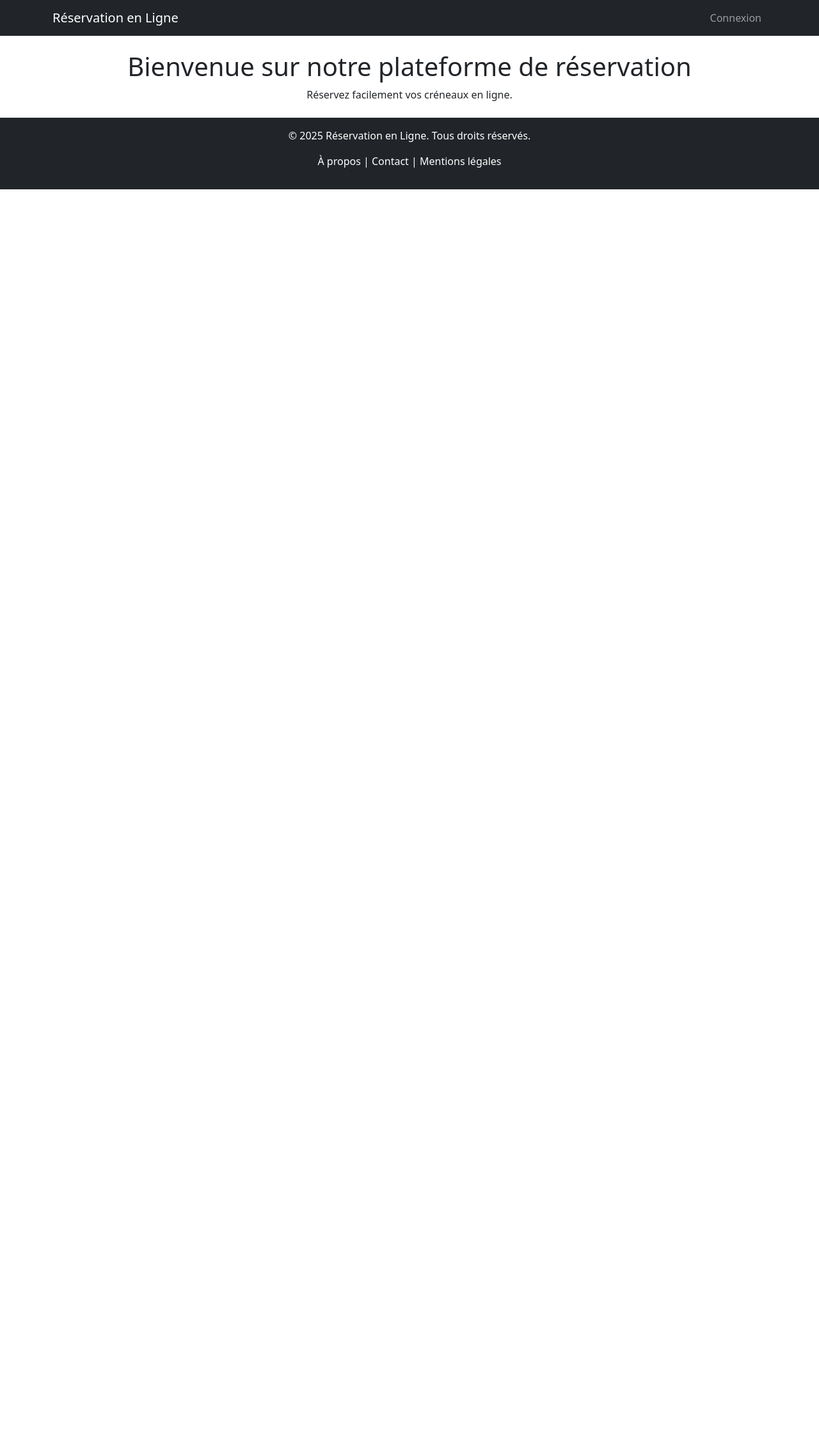
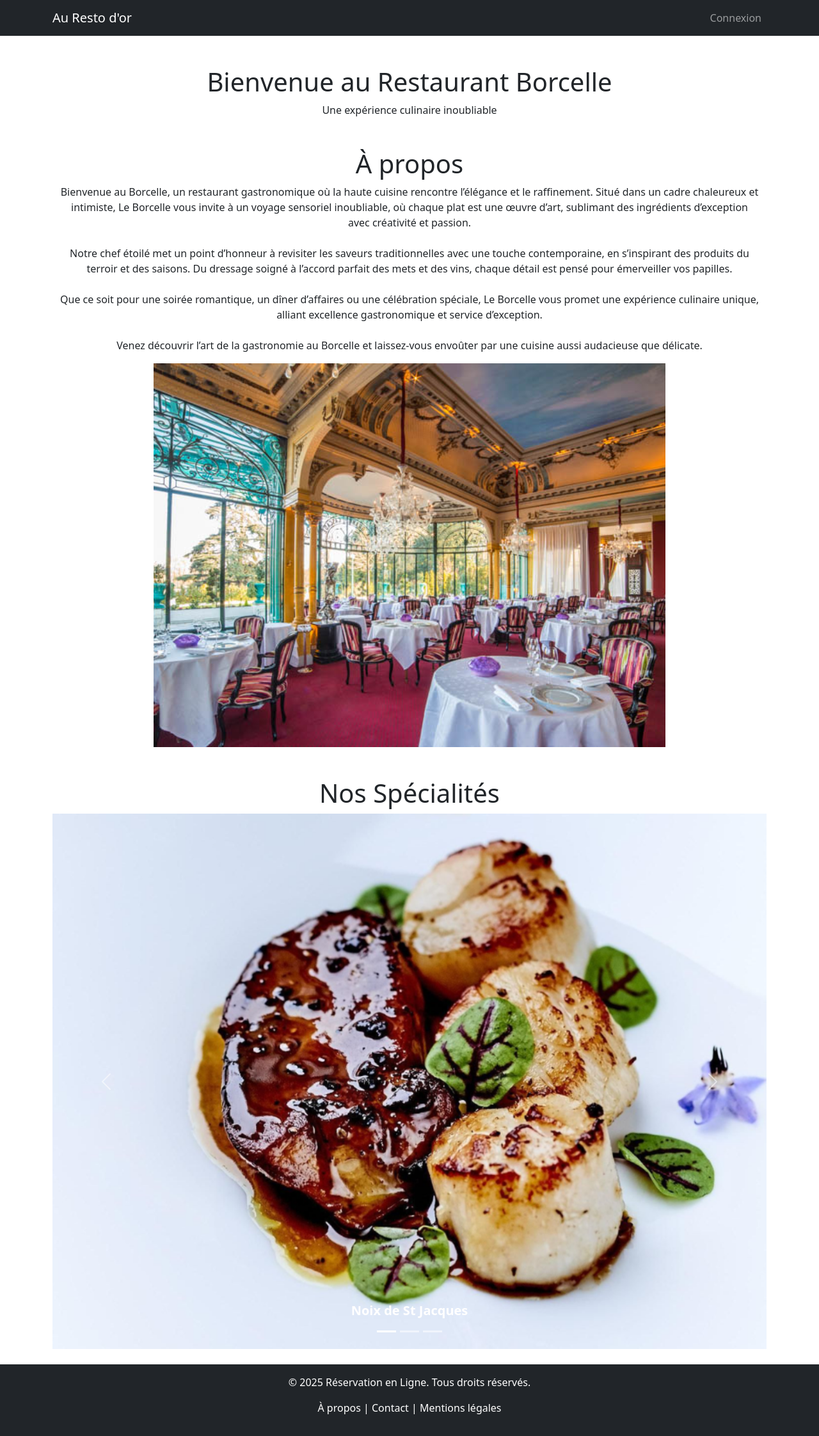
Before and after one commit to MagiCapSss/BDD_RESERVATION, a PHP site: page / in a window 1280 px wide. Shown: the whole page at 64% size. Before the commit the page ends 296 px from the top, so only its background shows below. Run offline with PHP 8.4, Linux system fonts and the light colour scheme.

Commit message:
ajout des photos et amélioration du front end

```diff
--- a/header.php
+++ b/header.php
@@ -13,14 +13,14 @@ session_start();
 <body>
     <header class="navbar navbar-expand-lg navbar-dark bg-dark">
         <div class="container">
-            <a class="navbar-brand" href="index.php">Réservation en Ligne</a>
+            <a class="navbar-brand" href="index.php">Au Resto d'or</a>
             <button class="navbar-toggler" type="button" data-bs-toggle="collapse" data-bs-target="#navbarNav">
                 <span class="navbar-toggler-icon"></span>
             </button>
             <div class="collapse navbar-collapse" id="navbarNav">
                 <ul class="navbar-nav ms-auto">
                     <?php if (isset($_SESSION['user_id'])): ?>
-                        <li class="nav-item"><a class="nav-link" href="reservation.php">Prendre un rendez-vous</a></li>
+                        <li class="nav-item"><a class="nav-link" href="reservation.php">Réservation</a></li>
                         <li class="nav-item"><a class="nav-link" href="profil.php">Mon profil</a></li>
                     <?php else: ?>
                         <li class="nav-item"><a class="nav-link" href="connexion.php">Connexion</a></li>
--- a/index.php
+++ b/index.php
@@ -1,8 +1,61 @@
 <?php include 'header.php'; ?>
 
 <div class="container mt-4">
-    <h1 class="text-center">Bienvenue sur notre plateforme de réservation</h1>
-    <p class="text-center">Réservez facilement vos créneaux en ligne.</p>
+<section class="container text-center my-5">
+            <h1>Bienvenue au Restaurant Borcelle</h1>
+            <p>Une expérience culinaire inoubliable</p>
+        </section>
+
+        <section class="container text-center my-5">
+            <div class="restaurant">
+                <div>
+                    <h1>À propos</h1>
+                    <p>Bienvenue au Borcelle, un restaurant gastronomique où la haute cuisine rencontre l’élégance et le raffinement. Situé dans un cadre chaleureux et intimiste, Le Borcelle vous invite à un voyage sensoriel inoubliable, où chaque plat est une œuvre d’art, sublimant des ingrédients d’exception avec créativité et passion.<br><br>
+                    Notre chef étoilé met un point d’honneur à revisiter les saveurs traditionnelles avec une touche contemporaine, en s’inspirant des produits du terroir et des saisons. Du dressage soigné à l’accord parfait des mets et des vins, chaque détail est pensé pour émerveiller vos papilles. <br><br>
+                    Que ce soit pour une soirée romantique, un dîner d’affaires ou une célébration spéciale, Le Borcelle vous promet une expérience culinaire unique, alliant excellence gastronomique et service d’exception. <br><br>
+                    Venez découvrir l’art de la gastronomie au Borcelle et laissez-vous envoûter par une cuisine aussi audacieuse que délicate.</p>
+                </div>
+                <img src="assets/img/ImageRestaurant.png" class="image-resto" alt="Image du restaurant">
+            </div>
+        </section>
+
+        <h1 class="text-center">Nos Spécialités</h1>
+
+        <div id="carouselExampleCaptions" class="carousel slide">
+            <div class="carousel-indicators">
+              <button type="button" data-bs-target="#carouselExampleCaptions" data-bs-slide-to="0" class="active" aria-current="true" aria-label="Slide 1"></button>
+              <button type="button" data-bs-target="#carouselExampleCaptions" data-bs-slide-to="1" aria-label="Slide 2"></button>
+              <button type="button" data-bs-target="#carouselExampleCaptions" data-bs-slide-to="2" aria-label="Slide 3"></button>
+            </div>
+            <div class="carousel-inner">
+              <div class="carousel-item active">
+                <img src="assets/img/NoixStJacques.png" class="d-block w-100" alt="...">
+                <div class="carousel-caption d-none d-md-block">
+                  <h5 class="textCarousel fw-bold">Noix de St Jacques</h5>
+                </div>
+              </div>
+              <div class="carousel-item">
+                <img src="assets/img/PoissonEtLégumes.png" class="d-block w-100" alt="...">
+                <div class="carousel-caption d-none d-md-block">
+                  <h5 class="textCarousel fw-bold">Poisson et sa montagne de légumes</h5>
+                </div>
+              </div>
+              <div class="carousel-item">
+                <img src="assets/img/QuinoaAuSaumon.png" class="d-block w-100" alt="...">
+                <div class="carousel-caption d-none d-md-block">
+                  <h5 class="textCarousel fw-bold">Saumon sur son lit de quinoa</h5>
+                </div>
+              </div>
+            </div>
+            <button class="carousel-control-prev" type="button" data-bs-target="#carouselExampleCaptions" data-bs-slide="prev">
+              <span class="carousel-control-prev-icon" aria-hidden="true"></span>
+              <span class="visually-hidden">Previous</span>
+            </button>
+            <button class="carousel-control-next" type="button" data-bs-target="#carouselExampleCaptions" data-bs-slide="next">
+              <span class="carousel-control-next-icon" aria-hidden="true"></span>
+              <span class="visually-hidden">Next</span>
+            </button>
+          </div>
 </div>
 
 <?php include 'footer.php'; ?>
--- a/reservation.php
+++ b/reservation.php
@@ -50,7 +50,7 @@ $reservations = $stmt->fetchAll(PDO::FETCH_ASSOC);
     </div>
 </div>
 
-<div class="container mt-4">
+<div class="container mt-5">
     <h3 class="text-center">Mes Réservations</h3>
     <div class="row justify-content-center">
         <div class="col-md-8">
```
Also changed, not shown: assets/img/ImageRestaurant.png (added), assets/img/NoixStJacques.png (added), assets/img/PoissonEtLégumes.png (added), assets/img/QuinoaAuSaumon.png (added).
